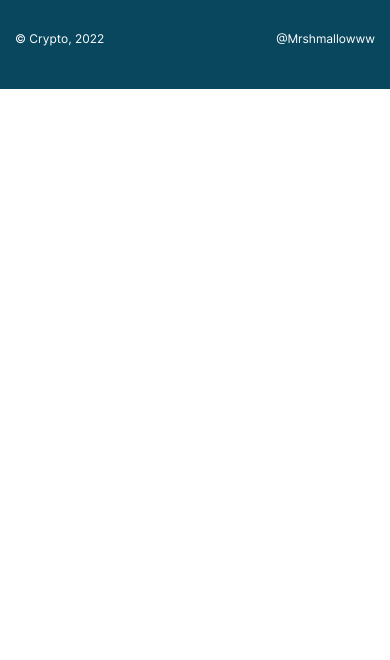
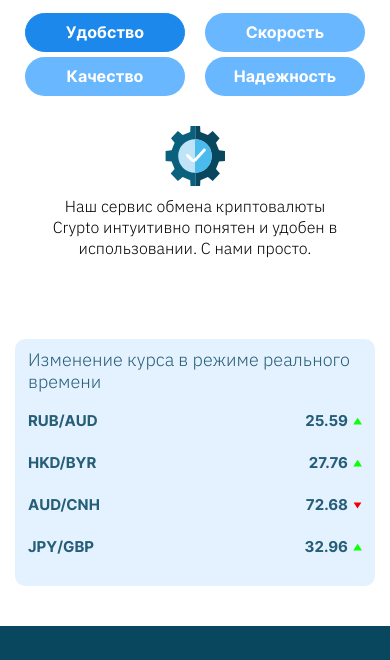
Before and after one commit to Ivan-rom/Crypto, a plain HTML site: page index.html in a window 390 px wide. Shown: the part 426-1086 px from the top of the page. Before the commit the page ends 844 px from the top, so only its background shows below. Drawn offline with Linux system fonts and the light colour scheme.

Commit message:
Uploaded files for next window

```diff
--- a/css/index.css
+++ b/css/index.css
@@ -4,5 +4,8 @@
 @import 'module/header.css';
 @import 'module/navigation.css';
 @import 'module/hero.css';
+@import 'module/about-us.css';
+@import 'module/advantage.css';
+@import 'module/exchange-rates.css';
 @import 'module/modal.css';
 @import 'module/footer.css';
--- /dev/null
+++ b/css/module/about-us.css
@@ -0,0 +1,41 @@
+.about-us {
+    padding: 40px 0;
+}
+
+.about-us__title {
+    font-weight: 700;
+    font-size: 44px;
+    line-height: 53px;
+    color: #55C2FF;
+    margin-bottom: 34px;
+}
+
+.about-us__container {
+    display: flex;
+    justify-content: space-between;
+    gap: 20px;
+}
+
+.about-us__adventage {
+    flex-grow: 1;
+    width: 100%;
+}
+
+.about-us__exchange-rates {
+    max-width: 380px;
+}
+
+@media (max-width: 1024px) {
+    .about-us__container {
+        align-items: center;
+        flex-direction: column;
+        gap: 80px;
+    }
+}
+
+@media (max-width: 768px) {
+    .about-us__title {
+        font-size: 30px;
+        line-height: 36px;
+    }
+}
--- /dev/null
+++ b/css/module/advantage.css
@@ -0,0 +1,120 @@
+.advantage__list-btn {
+    display: flex;
+    justify-content: space-between;
+    gap: 5px;
+    margin-bottom: 54px;
+}
+
+.advantage__button {
+    color: #ffffff;
+    border: none;
+    background-color: #68B7FF;
+    border-radius: 20px;
+    width: 180px;
+    height: 47px;
+    font-weight: 700;
+    font-size: 22px;
+    line-height: 27px;
+    border: 1px solid transparent;
+    transition-property: border-color, background-color;
+    transition-duration: .15s;
+    transition-timing-function: ease-in-out;
+}
+
+.advantage__button:hover {
+    border-color: #1C88EB;
+}
+
+.advantage__button_active,
+.advantage__button:active {
+    background-color: #1C88EB;
+    border-color: #1C88EB;
+}
+
+.advantage__item-content {
+    max-width: 640px;
+    margin: 0 auto;
+    display: none;
+    font-family: 'IBM Plex Sans';
+    font-style: normal;
+    font-weight: 300;
+    font-size: 22px;
+    line-height: 29px;
+}
+
+.advantage__item-content_active {
+    display: flex;
+    align-items: center;
+    gap: 40px;
+}
+
+.advantage__item-content::before {
+    content: "";
+    flex-shrink: 0;
+    width: 100px;
+    height: 100px;
+    background-position: center;
+    background-repeat: no-repeat;
+    background-size: contain;
+}
+
+.advantage__item-content_coveinence::before {
+    background-image: url(../../img/convenience.svg);
+}
+
+
+.advantage__item-content_speed::before {
+    background-image: url(../../img/speed.svg);
+}
+
+.advantage__item-content_quality::before {
+    background-image: url(../../img/quality.svg);
+}
+
+.advantage__item-content_security::before {
+    background-image: url(../../img/security.svg);
+}
+
+
+@media (max-width: 768px) {
+    .advantage__item-content {
+        font-size: 16px;
+        line-height: 21px;
+        max-width: 560px;
+    }
+
+    .advantage__button {
+        width: 160px;
+        height: 39px;
+        font-size: 16px;
+        line-height: 19px;
+    }
+}
+
+@media (max-width: 720px) {
+    .advantage__list-btn {
+        flex-wrap: wrap;
+        max-width: 340px;
+        margin: 0 auto 35px;
+    }
+}
+
+@media (max-width: 480px) {
+    .advantage__list-btn {
+        margin-bottom: 30px;
+    }
+
+    .advantage__item-content {
+        max-width: 290px;
+        font-size: 16px;
+        line-height: 21px;
+        text-align: center;
+        flex-direction: column;
+        gap: 10px;
+    }
+
+    .advantage__item-content::before {
+        width: 60px;
+        height: 60px;
+    }
+}
--- /dev/null
+++ b/css/module/exchange-rates.css
@@ -0,0 +1,58 @@
+.exchange-rates {
+    background-color: #E4F2FF;
+    border-radius: 10px;
+    padding: 10px 13px 30px;
+}
+
+.exchange-rates__title {
+    font-family: 'IBM Plex Sans';
+    font-weight: 300;
+    font-size: 18px;
+    line-height: 120%;
+    color: #265D77;
+    margin-bottom: 20px;
+}
+
+.exchange-rates__list {
+    font-weight: 700;
+    font-size: 15px;
+    line-height: 18px;
+    color: #265D77;
+}
+
+.exhange-rates__item {
+    display: flex;
+    align-items: center;
+    margin-bottom: 24px;
+}
+
+.exhange-rates__item:last-child {
+    margin-bottom: 0;
+}
+
+.exhange-rates__item::after {
+    content: "";
+    width: 9px;
+    height: 8px;
+    background-position: center;
+    background-repeat: no-repeat;
+    background-size: contain;
+}
+
+.exchange-rates__currency {
+    margin-right: auto;
+    display: block;
+}
+
+.exchange-rates__value {
+    margin-right: 5px;
+    display: block;
+}
+
+.exhange-rates__item_up::after {
+    background-image: url(../../img/up.svg);
+}
+
+.exhange-rates__item_down::after {
+    background-image: url(../../img/down.svg);
+}
--- a/index.html
+++ b/index.html
@@ -26,7 +26,7 @@
         <nav class="header__navigation navigation">
             <ul class="navigation__list navigation__list_header">
                 <li class="navigation__item">
-                    <a href="#" class="navigation__link">Почему выбирают нас?</a>
+                    <a href="#about-us" class="navigation__link">Почему выбирают нас?</a>
                 </li>
                 <li class="navigation__item">
                     <a href="#" class="navigation__link">Частые вопросы</a>
@@ -43,6 +43,56 @@
             <p class="hero__subtitle">Ваш самый надежный сервис обмена криптовалюты</p>
 
             <button class="hero__btn">Зарегистрироваться</button>
+        </div>
+    </section>
+    <section class="about-us" id="about-us">
+        <div class="container">
+            <h2 class="about-us__title">Почему выбирают нас?</h2>
+            <div class="about-us__container">
+                <div class="about-us__adventage advantage">
+                    <ul class="advantage__list-btn">
+                        <li class="advantage__item">
+                            <button class="advantage__button advantage__button_active">Удобство</button>
+                        </li>
+                        <li class="advantage__item">
+                            <button class="advantage__button">Скорость</button>
+                        </li>
+                        <li class="advantage__item">
+                            <button class="advantage__button">Качество</button>
+                        </li>
+                        <li class="advantage__item">
+                            <button class="advantage__button">Надежность</button>
+                        </li>
+                    </ul>
+                    <ul class="advantage__list-content">
+                        <li class="advantage__item-content advantage__item-content_coveinence advantage__item-content_active">Наш сервис обмена криптовалюты Crypto интуитивно понятен и удобен в использовании. С нами просто.</li>
+                        <li class="advantage__item-content advantage__item-content_speed">У нас самая быстрая скорость по обмену криптовалюты по подобным сервисам в России</li>
+                        <li class="advantage__item-content advantage__item-content_quality">Нашу платформу выбирают миллионы людей</li>
+                        <li class="advantage__item-content advantage__item-content_security">Ваши пароли под надежной защитой. Нас невозможно взломать</li>
+                    </ul>
+                </div>
+                <div class="about-us__exchange-rates exchange-rates">
+                    <h3 class="exchange-rates__title">Изменение курса в режиме реального времени</h3>
+                    <ul class="exchange-rates__list">
+                        <li class="exhange-rates__item exhange-rates__item_up">
+                            <span class="exchange-rates__currency">RUB/AUD</span>
+                            <span class="exchange-rates__value">25.59</span>
+                        </li>
+                        <li class="exhange-rates__item exhange-rates__item_up">
+                            <span class="exchange-rates__currency">HKD/BYR</span>
+                            <span class="exchange-rates__value">27.76</span>
+                        </li>
+                        <li class="exhange-rates__item exhange-rates__item_down">
+                            <span class="exchange-rates__currency">AUD/CNH</span>
+                            <span class="exchange-rates__value">72.68</span>
+                        </li>
+                        <li class="exhange-rates__item exhange-rates__item_up">
+                            <span class="exchange-rates__currency">JPY/GBP</span>
+                            <span class="exchange-rates__value">32.96</span>
+                        </li>
+                    </ul>
+                </div>
+            </div>
         </div>
     </section>
 </main>
@@ -78,7 +128,7 @@
         <div class="footer__navigation navigation">
             <ul class="navigation__list">
                 <li class="navigation__item navigation__item_footer">
-                    <a href="#" class="navigation__link">Почему выбирают нас?</a>
+                    <a href="#about-us" class="navigation__link">Почему выбирают нас?</a>
                 </li>
                 <li class="navigation__item navigation__item_footer">
                     <a href="#" class="navigation__link">Частые вопросы</a>
--- a/js/index.js
+++ b/js/index.js
@@ -1,2 +1,4 @@
 import './module/menu.js';
 import './module/modal.js';
+import './module/tab-sabout-us.js';
+import './module/exchange-rates.js';
--- /dev/null
+++ b/js/module/exchange-rates.js
@@ -0,0 +1,35 @@
+const exchangeRatesList = document.querySelector('.exchange-rates__list');
+const socket = new WebSocket('ws://web-socket-current.herokuapp.com');
+
+const renderExchange = ((wrapper, data) => {
+    const {from, to, rate, change} = JSON.parse(data);
+
+    const listItem = document.createElement('li');
+    listItem.classList.add(
+        'exhange-rates__item',
+        change === 1 ? 'exhange-rates__item_up' : 'exhange-rates__item_down',
+    );
+
+    const currency = document.createElement('span');
+        currency.classList.add('exchange-rates__currency');
+        currency.textContent = `${from}/${to}`;
+
+    const value = document.createElement('span');
+        value.classList.add('exchange-rates__value');
+        value.textContent = rate;
+
+    listItem.append(currency, value);
+    wrapper.prepend(listItem);
+
+    if (wrapper.children.length > 4) {
+        wrapper.children[4].remove();
+    }
+});
+
+socket.addEventListener('message', event => {
+    renderExchange(exchangeRatesList, event.data);
+});
+
+socket.addEventListener('error', err => {
+    console.log(err);
+});
--- /dev/null
+++ b/js/module/tab-sabout-us.js
@@ -0,0 +1,16 @@
+const advantageBtns = document.querySelectorAll('.advantage__button');
+const advantageItemsContent = document.querySelectorAll('.advantage__item-content');
+
+advantageBtns.forEach((advantageBtn, i) => {
+    advantageBtn.addEventListener('click', () => {
+        advantageItemsContent.forEach((advantageItemContent, j) => {
+            if (i === j) {
+                advantageBtns[j].classList.add('advantage__button_active');
+                advantageItemsContent[j].classList.add('advantage__item-content_active');
+            } else {
+                advantageBtns[j].classList.remove('advantage__button_active');
+                advantageItemsContent[j].classList.remove('advantage__item-content_active');
+            }
+        })
+    })
+});
```
Also changed, not shown: img/convenience.svg (added), img/down.svg (added), img/quality.svg (added), img/security.svg (added), img/speed.svg (added), img/up.svg (added).
